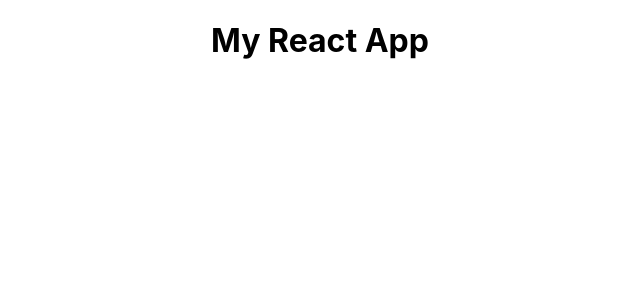
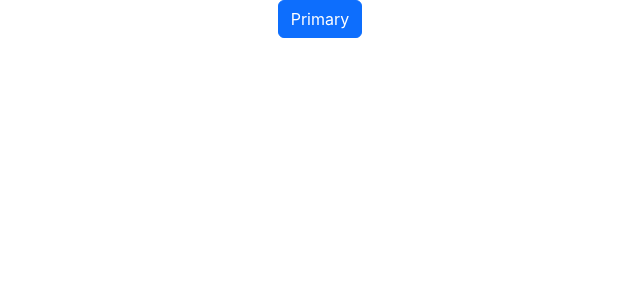
Before and after one commit to Parbelaez/front_end_pp5_positive, a React (Create React App) app: page / in a window 1280 px wide. Shown: the top 300 px of the page, without its empty margins (320-960 px from the left). Built offline with nearby package versions, Linux system fonts and the light colour scheme.

Commit message:
Setup React Bootstrap for the project

```diff
--- a/package.json
+++ b/package.json
@@ -11,7 +11,7 @@
     "joi": "^17.11.0",
     "jwt-decode": "^3.1.2",
     "react": "^17.0.2",
-    "react-bootstrap": "^1.6.6",
+    "react-bootstrap": "^1.6.7",
     "react-dom": "^17.0.2",
     "react-infinite-scroll-component": "^6.1.0",
     "react-router-dom": "^5.3.4",
--- a/public/index.html
+++ b/public/index.html
@@ -14,7 +14,9 @@
       manifest.json provides metadata used when your web app is installed on a
       user's mobile device or desktop. See https://developers.google.com/web/fundamentals/web-app-manifest/
     -->
-    <link rel="manifest" href="%PUBLIC_URL%/manifest.json" />
+    <link rel="stylesheet" href="https://cdn.jsdelivr.net/npm/bootstrap@5.3.0/dist/css/bootstrap.min.css"
+      integrity="sha384-9ndCyUaIbzAi2FUVXJi0CjmCapSmO7SnpJef0486qhLnuZ2cdeRhO02iuK6FUUVM" crossorigin="anonymous" />
+    <link rel="manifest" href="%PUBLIC_URL%/manifest.json" crossorigin="use-credentials"/>
     <!--
       Notice the use of %PUBLIC_URL% in the tags above.
       It will be replaced with the URL of the `public` folder during the build.
--- a/src/App.js
+++ b/src/App.js
@@ -1,9 +1,10 @@
+import Button from 'react-bootstrap/Button';
 import './App.css';
 
 function App() {
   return (
     <div className="App">
-      <h1>My React App</h1>
+      <Button variant="primary">Primary</Button>
     </div>
   );
 }
```
Also changed, not shown: 1 other file (tests, documents, lock files or other folders).
